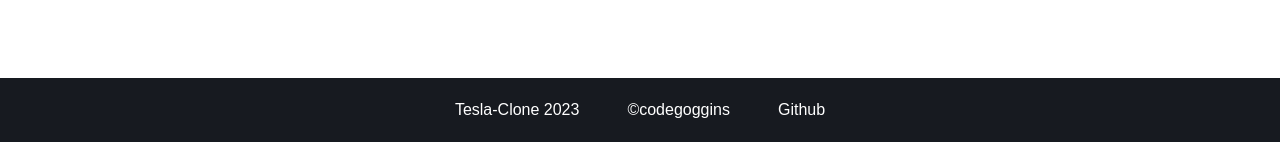
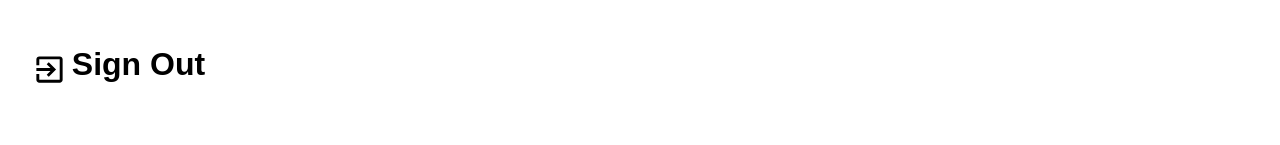
Before and after one commit to codegoggins/Tesla-Clone, a React (Create React App) app: page /tesla in a window 1280 px wide. Shown: the part 423-568 px from the top of the page. Built offline with nearby package versions, Linux system fonts and the light colour scheme; a web font is replaced by a local one.

Commit message:
Sign Out functionality Complete

```diff
--- a/src/components/Footer.jsx
+++ b/src/components/Footer.jsx
@@ -3,7 +3,7 @@ import styled from 'styled-components'
 import { Link } from 'react-router-dom';
 
 const Container = styled.div`
-  height: 4rem;
+  height: 100%;
   background-color:#171a20;
   padding: 2rem;
   display: flex;
--- a/src/index.css
+++ b/src/index.css
@@ -11,7 +11,6 @@ body,html{
   overflow-x:hidden;
   scroll-behavior: smooth;
   font-size: 16px;
-
 }
 
 a{
--- a/src/pages/Account.jsx
+++ b/src/pages/Account.jsx
@@ -1,9 +1,14 @@
 import React from 'react'
+import { useDispatch, useSelector } from 'react-redux'
 import styled from 'styled-components'
+import { selectUser,logout} from '../redux/userSlice'
 import d1 from '../assets/dash1.jfif'
 import d2 from '../assets/dash2.png'
 import d3 from '../assets/dash3.jfif'
-
+import { useNavigate } from 'react-router-dom'
+import ExitToAppIcon from '@mui/icons-material/ExitToApp';
+import {auth} from '../firebase'
+import { signOut } from 'firebase/auth'
 
 const Container = styled.div`
 display: flex;
@@ -15,6 +20,11 @@ const CardContainer = styled.div`
  display: flex;
  flex-wrap: wrap;
  gap: 2rem;
+ align-items:center;
+
+  @media(max-width:768px){
+    justify-content: center;
+  }
 `;
 const Title = styled.div`
   font-size: 2rem;
@@ -56,8 +66,36 @@ const CardBtn = styled.span`
  cursor: pointer;
 `;
 
+const SignOut = styled.div`
+  display: flex;
+  align-items: start;
+  gap: 0.3rem;
+  font-size: 2rem;
+  font-weight: bold;
+  cursor: pointer;
+`;
+
+const Icon = styled.div`
+margin-top:0.4rem
+`;
 
 const Account = () => {
+
+  const user = useSelector(selectUser);
+  const navigate = useNavigate();
+  const dispatch = useDispatch();
+
+  const handleLogout = async () => {
+    try{
+      await signOut(auth).then(()=>{
+        dispatch(logout());
+        navigate('/');
+      })
+    }catch(err){
+      console.log(err);
+    }
+  }
+
   return (
     <Container>
         <Title>Nilay's Dashboard</Title>
@@ -86,7 +124,14 @@ const Account = () => {
                </CardContent>
             </Card>
         </CardContainer>
-
+      <SignOut onClick={handleLogout}>
+      <Icon>
+         <ExitToAppIcon fontSize='large'/>
+      </Icon>
+      <p>
+      Sign Out
+      </p>
+      </SignOut>
     </Container>
   )
 }
```
